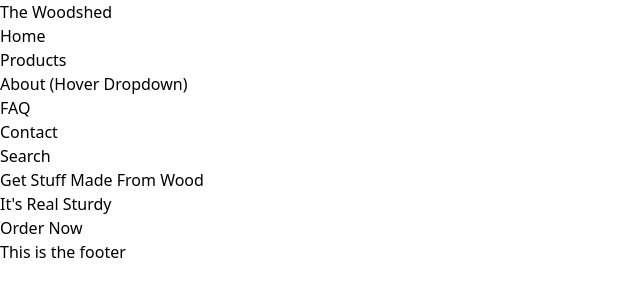
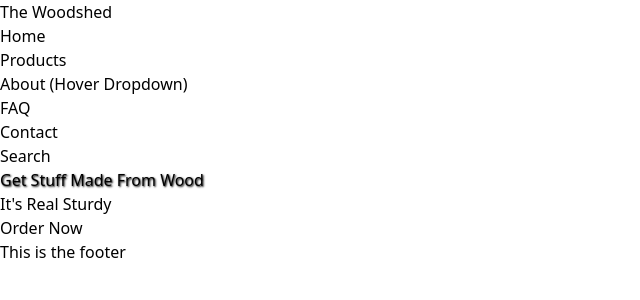
Before and after one commit to Wildcard1201/next-tailwind-woodshed, a Next.js app: page / in a window 1280 px wide. Shown: the top 300 px of the page, without its empty margins (0-640 px from the left). Built offline with nearby package versions, Linux system fonts and the light colour scheme.

Commit message:
implement text-shadow custom class on hero text

```diff
--- a/components/HeroComponent.js
+++ b/components/HeroComponent.js
@@ -1,7 +1,7 @@
 export default function HeroComponent() {
     return (
         <div className="bg-[url('/img/hero-lathe.jpeg')] text-white text-center py-10">
-            <h1 className="text-6xl text-bold ">
+            <h1 className="text-6xl text-bold text-shadow">
                 Get Stuff Made From Wood
             </h1>
             <h3 className="text-xl">
```
